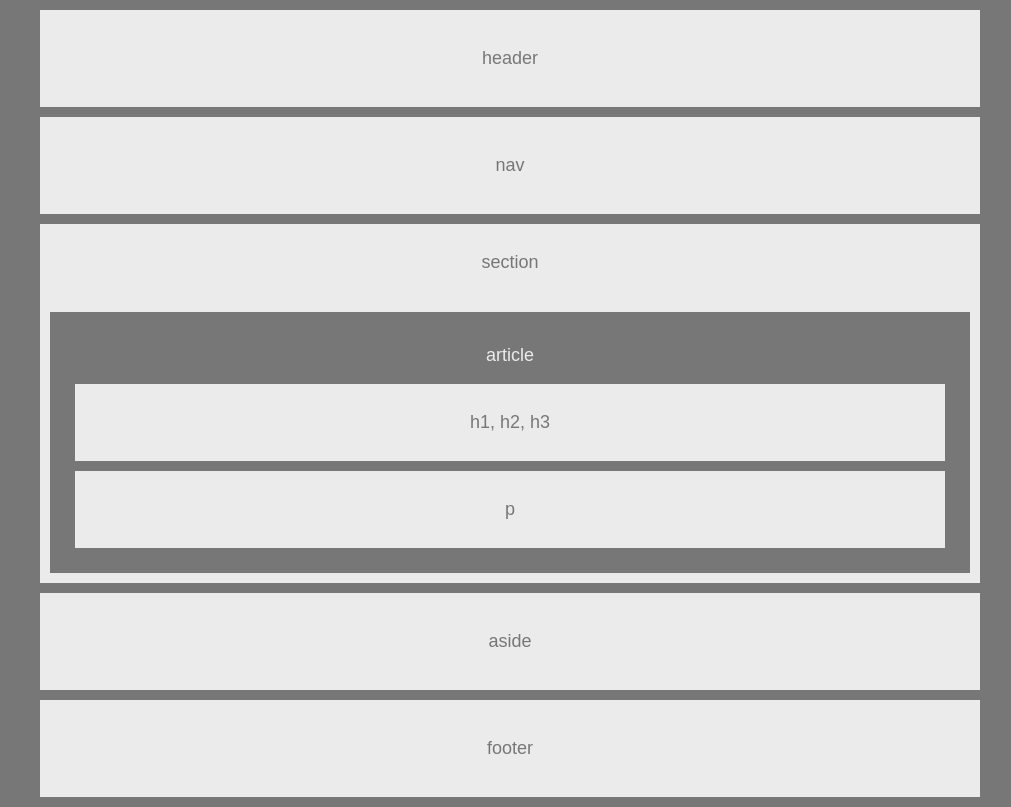
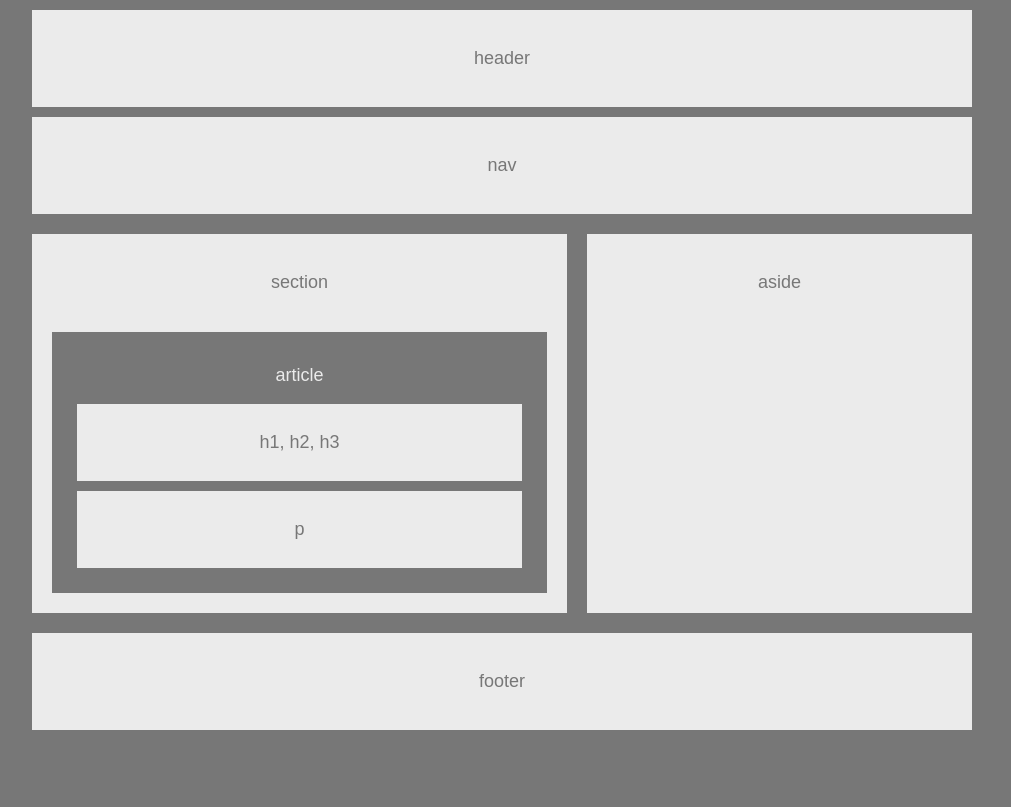
Before and after one commit to zidandesirae/1-HTML-PortfolioWireFrame, a plain HTML site: page index.html in a window 1280 px wide. Shown: the whole page, without its empty margins (138-1149 px from the left). Drawn offline with Linux system fonts and the light colour scheme.

Commit message:
added float and display to style.css

```diff
--- a/index.html
+++ b/index.html
@@ -28,7 +28,7 @@
                 <p>h1, h2, h3</p>
             </div>
 
-            <div class="para">
+            <div class="p">
                 <p>p</p>
             </div>
         </div>
--- a/style.css
+++ b/style.css
@@ -1,4 +1,11 @@
-
+body {
+    margin: auto;
+    width: 50%;
+    background: #777777;
+    font-family: Arial, Helvetica, sans-serif;
+    font-size: 18px;
+    width: 960px;
+}
 header {
     margin: 10px;
     padding: 20px;
@@ -15,10 +22,12 @@ nav {
 }
 section {
     margin: 10px;
-    padding: 10px;
+    padding: 20px;
     text-align: center;
     background:#ebebeb;
     color: #777777;
+    float: left;
+    width: 495px;
 }
 .article {
     margin: 0px;
@@ -34,7 +43,7 @@ section {
     background:#ebebeb;
     color: #777777;
 }
-.para {
+.p {
     margin: 10px;
     padding: 10px;
     text-align: center;
@@ -47,6 +56,9 @@ aside {
     text-align: center;
     background:#ebebeb;
     color: #777777;
+    width: 345px;
+    height: 339px;
+    display: inline-block;
 }
 
 footer {
@@ -55,12 +67,5 @@ footer {
     text-align: center;
     background:#ebebeb;
     color: #777777;
+    clear: both;
 }
-body {
-    background: #777777;
-    font-family: Arial, Helvetica, sans-serif;
-    font-size: 18px;
-    width: 960px;
-    position: relative;
-    left: 12.5%;
-}
```
